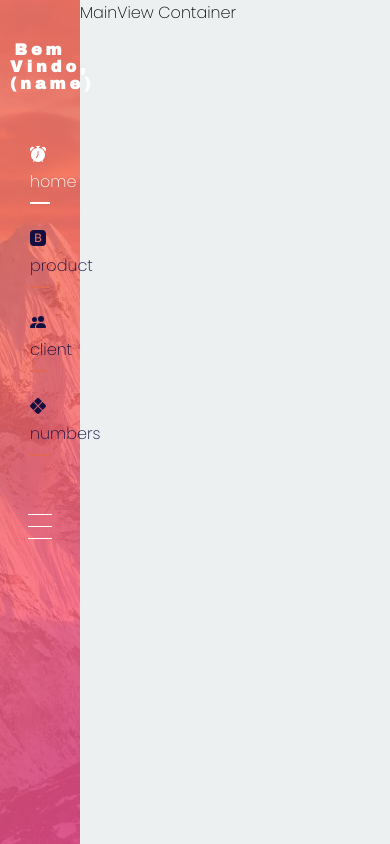
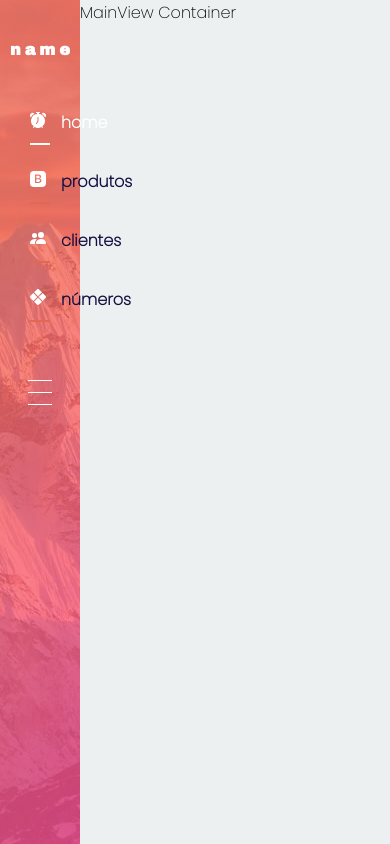
Before and after one commit to Hevertonvp/dashboard, a React (Create React App) app: page / in a window 390 px wide. Built offline with nearby package versions, Linux system fonts and the light colour scheme.

Commit message:
adicionados responsividade
UseEffect para resposividade, transition para animação de fechamento e abertura do menus

```diff
--- a/src/App.js
+++ b/src/App.js
@@ -8,18 +8,23 @@ const App = () => {
 
   const backgroundImage = 'img/2808.jpg'   /*converter para uma resolução menor antes do deploy*/
   const sidebarHeader = {
-    fullName: "Bem Vindo, (name)",
+    fullName: "name",
     shortName: "open"
   }
   const menuItems = [
 
     { name: "home", to: '/', icon: <BsFillAlarmFill />, submenuItems: [] },
-    { name: "product", to: '/', icon: <BsFillBootstrapFill />, submenuItems: [] },
-    { name: "client", to: '/', icon: <BsFillPeopleFill />, submenuItems: [] },
     {
-      name: "numbers", to: '/', icon: <BsFillXDiamondFill />, submenuItems: [
-        { name: "sells", to: "/sells" },
-        { name: "clients range", to: "/clients" },
+      name: "produtos", to: '/produtos', icon: <BsFillBootstrapFill />, submenuItems: [
+        { name: "vendas", to: '/vendas' },
+        { name: "inventário", to: '/inventario'},
+      ]
+    },
+    { name: "clientes", to: '/clientes', icon: <BsFillPeopleFill />, submenuItems: [] },
+    {
+      name: "números", to: '/numeros', icon: <BsFillXDiamondFill />, submenuItems: [
+        { name: "lorem", to: "/lorem" },
+        { name: "ipsun", to: "/ipsun" },
         { name: "profit", to: "/profit" }
       ]
     },
--- a/src/components/Sidebar/Sidebar.jsx
+++ b/src/components/Sidebar/Sidebar.jsx
@@ -27,20 +27,38 @@ const Sidebar = props => {
     const handleMenuItemClick = name => {
         setSelected(name)
     }
-    console.log('scsc')
+
+
+    useEffect(() => {
+        const updateWindowWidth = () => {
+            if (window.innerWidth < 1000) {
+                setSidebarState(false)
+            }
+            else setSidebarState(true)
+        }
+        window.addEventListener('resize', updateWindowWidth);
+        return () => window.removeEventListener('resize', updateWindowWidth)     //limpa a memória, evita que o EL permaneça ativo
+    }, [isSidebarOpen]);
 
 
     const menuItemsJSX = menuItems.map((item, index) => {
         const isItemSelected = selected === item.name;
+
+        const hasSubmenus = !!item.submenuItems.lenght; // maior que zero: true
+
         return (
             <s.MenuItem
                 key={index}
                 fonts={fonts.menu}
                 selected={isItemSelected}
                 onClick={() => handleMenuItemClick(item.name)}
+                isSidebarOpen={isSidebarOpen}
             >
                 <s.Icon isSidebarOpen={isSidebarOpen}>{item.icon}</s.Icon>
                 <s.Text isSidebarOpen={isSidebarOpen}>{item.name}</s.Text>   {/*tag p com uma string*/}
+                {hasSubmenus && (
+                    <s.DropdownIcon />
+                )}
             </s.MenuItem>
         )
     })
--- a/src/components/Sidebar/SidebarStyles.jsx
+++ b/src/components/Sidebar/SidebarStyles.jsx
@@ -27,17 +27,19 @@ color: white;
 font-family: ${props => props.font};
 `
 export const MenuItemContainer = styled.div`
-
 `
 export const MenuItem = styled.div`
+${props => !props.isSidebarOpen ? `
+text-align: center`: ``};
 ${props => !props.isSidebarOpen && `
-text-align: center;
-` }
-text-align: left;
+${props.selected && 'background-color: rgba(0,0,0,0.3); transition: .5s ease-in all'}
+`};
+position: relative;     // por causa do dropdown icon
 padding: 10px 30px;
-font-weight: 500;
+font-weight: 600;
 color: ${props => props.selected ? 'rgba(255,255,255)' : 'rgba(19, 15, 64)'};
 font-family: ${props => props.font};
+white-space: nowrap;
 &: hover{
     color: rgba(255,255,255);
     transition: .1s erase-in all;
@@ -64,9 +66,20 @@ export const Text = styled.p`
 display: ${props => props.isSidebarOpen ? 'inline' : 'none'}
 `
 export const Icon = styled.span`
-${props => props.isSidebarOpen ? 'margin-right: 15px' : ''}
+${props => props.isSidebarOpen ? 'margin-right: 15px; transition: .3s ease-in all' : ''};
 color: white;
 `
+//dropdown icon:--------------------------------------
+export const DropdownIcon = styled.span`
+position: absolute;
+top 12px;
+border: solid blue;
+border-width: 0 1px 1px 0;
+padding: 3px;
+tranform: rotate(45deg)
+
+`
+
 ////toggler:
 
 export const TogglerContainer = styled.div`
```
